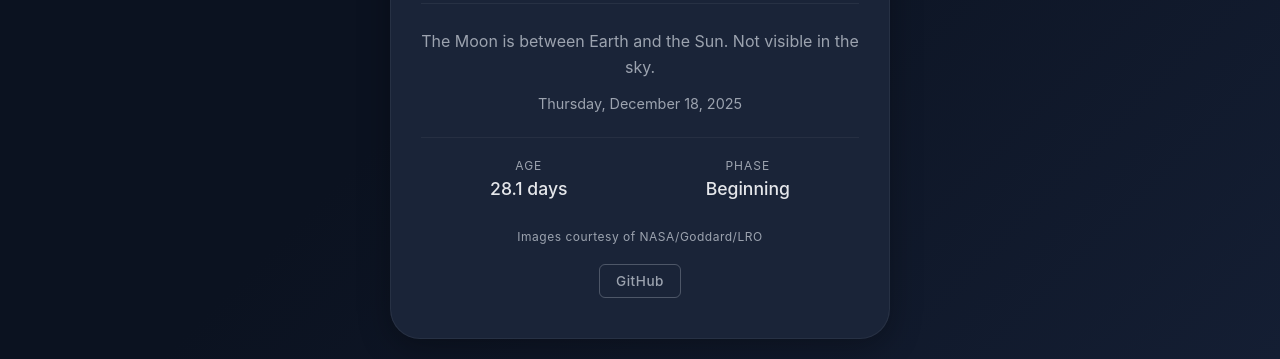
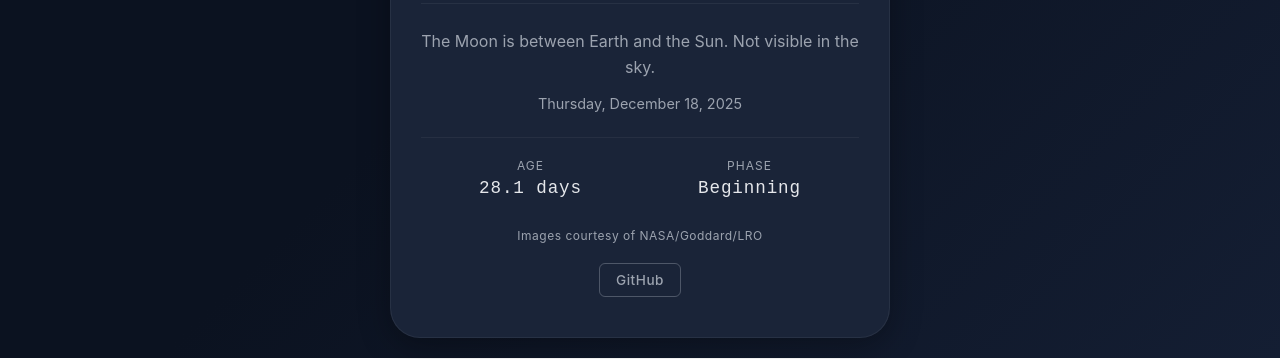
Before and after one commit to ayaanthedev/lunar-phase, a plain HTML site: page index.html in a window 1280 px wide. Shown: the part 604-963 px from the top of the page. Drawn offline with Linux system fonts and the light colour scheme.

Commit message:
feat: add monospace font styling and letter spacing to text elements

```diff
--- a/index.html
+++ b/index.html
@@ -41,6 +41,7 @@
     --text-secondary: #9CA3AF;
     --accent: #FACC15;
     --glow: rgba(140, 170, 255, 0.25);
+    --font-mono: "Fira Code", "Courier New", monospace;
   }
 
   * {
@@ -223,6 +224,8 @@
     font-size: 1.1rem;
     font-weight: 500;
     color: var(--text-main);
+    font-family: var(--font-mono);
+    letter-spacing: 0.05em;
   }
 
   .credit {
```
